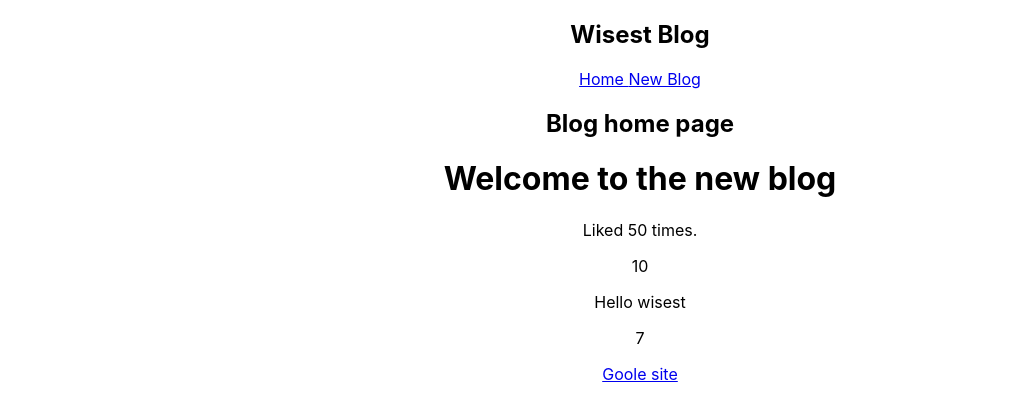
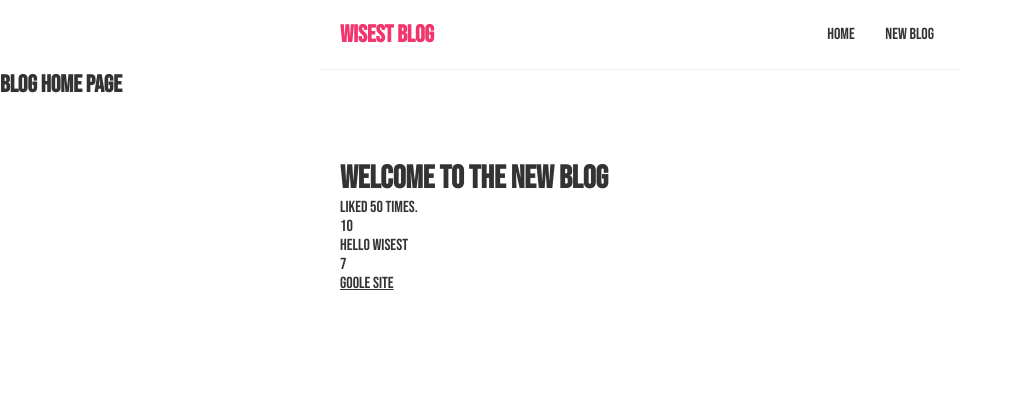
Before and after one commit to codewisest/wisest-blog, a React (Create React App) app: page / in a window 1280 px wide. Shown: the top 418 px of the page, without its empty margins (0-1022 px from the left). Built offline with nearby package versions, Linux system fonts and the light colour scheme.

Commit message:
add styles

```diff
--- a/src/App.css
+++ /dev/null
@@ -1,38 +0,0 @@
-.App {
-  text-align: center;
-}
-
-.App-logo {
-  height: 40vmin;
-  pointer-events: none;
-}
-
-@media (prefers-reduced-motion: no-preference) {
-  .App-logo {
-    animation: App-logo-spin infinite 20s linear;
-  }
-}
-
-.App-header {
-  background-color: #282c34;
-  min-height: 100vh;
-  display: flex;
-  flex-direction: column;
-  align-items: center;
-  justify-content: center;
-  font-size: calc(10px + 2vmin);
-  color: white;
-}
-
-.App-link {
-  color: #61dafb;
-}
-
-@keyframes App-logo-spin {
-  from {
-    transform: rotate(0deg);
-  }
-  to {
-    transform: rotate(360deg);
-  }
-}
--- a/src/App.js
+++ b/src/App.js
@@ -1,4 +1,3 @@
-import "./App.css";
 import Navbar from "./navbar";
 import Home from "./Home";
 
--- a/src/index.css
+++ b/src/index.css
@@ -1,13 +1,41 @@
-body {
+@import url("https://fonts.googleapis.com/css2?family=Bebas+Neue&display=swap");
+
+/* base styles */
+* {
   margin: 0;
-  font-family: -apple-system, BlinkMacSystemFont, 'Segoe UI', 'Roboto', 'Oxygen',
-    'Ubuntu', 'Cantarell', 'Fira Sans', 'Droid Sans', 'Helvetica Neue',
-    sans-serif;
-  -webkit-font-smoothing: antialiased;
-  -moz-osx-font-smoothing: grayscale;
+  font-family: "Bebas Neue";
+  color: #333;
 }
 
-code {
-  font-family: source-code-pro, Menlo, Monaco, Consolas, 'Courier New',
-    monospace;
+.navbar {
+  padding: 20px;
+  display: flex;
+  align-items: center;
+  max-width: 600px;
+  margin: 0 auto;
+  border-bottom: 1px solid #f2f2f2;
 }
+
+.navbar h1 {
+  color: #f1356d;
+}
+
+.navbar .links {
+  margin-left: auto;
+}
+
+.navbar a {
+  margin-left: 16px;
+  text-decoration: none;
+  padding: 6px;
+}
+
+.navbar a:hover {
+  color: #f1356d;
+}
+
+.content {
+  max-width: 600px;
+  margin: 40px auto;
+  padding: 20px;
+}
--- a/src/navbar.js
+++ b/src/navbar.js
@@ -4,7 +4,7 @@
       <h1>Wisest Blog</h1>
       <div className="links">
         <a href="/">Home </a>
-        <a href="/creat">New Blog</a>
+        <a href="/create">New Blog</a>
       </div>
     </nav>
   );
```
